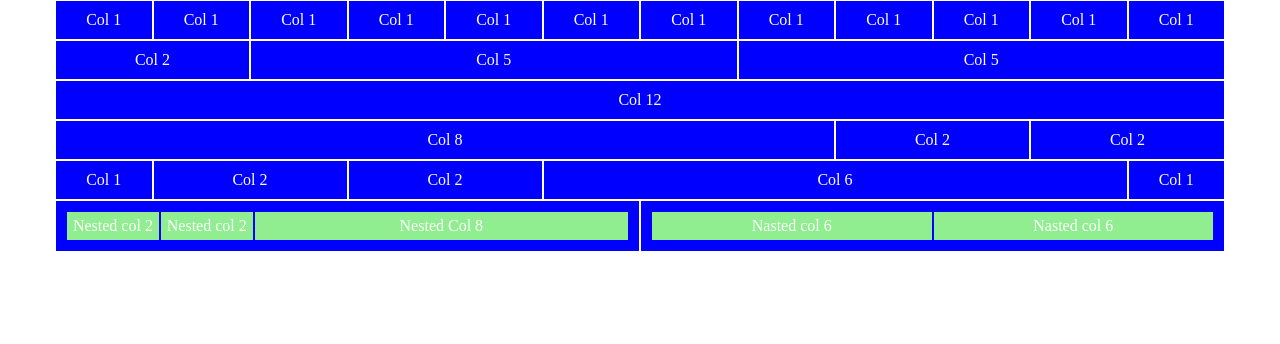
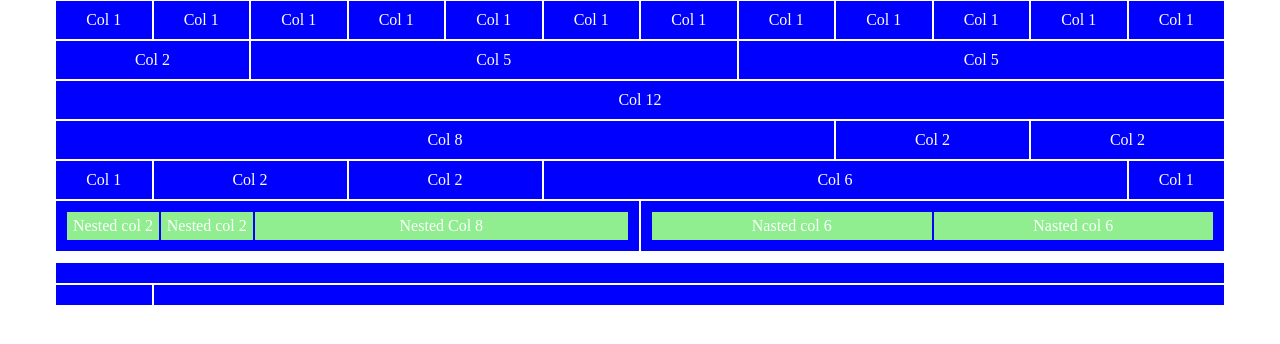
Before and after one commit to Angelo31294/html-css-12bool, a plain HTML site: page index.html in a window 1280 px wide. Drawn offline with Linux system fonts and the light colour scheme.

Commit message:
Agg. Row 7th & 8th

```diff
--- a/css/style.css
+++ b/css/style.css
@@ -1,2 +1,9 @@
 @import url(12bool.css);
 @import url(12bool-responsive.css);
+
+/* ------------
+    MARGIN
+------------ */
+.margin-bottom-10{
+    margin-bottom: .625rem;
+}
--- a/index.html
+++ b/index.html
@@ -8,7 +8,8 @@
         <link rel="stylesheet" href="css/style.css">
     </head>
     <body>
-        <div class="container">
+        <!-- Section 1 -->
+        <div class="container margin-bottom-10">
             <!-- 1st Row -->
             <div class="row">
                 <div class="col-1">
@@ -206,5 +207,29 @@
             </div>
             <!-- /6th Row -->
         </div>
+        <!-- /Section 1 -->
+
+        <!-- Section 2 -->
+        <div class="container margin-bottom-10">
+            <!-- 7th Row -->
+            <div class="row">
+                <div class="col-12">
+                    <div class="box"></div>
+                </div>
+            </div>
+            <!-- /7th Row -->
+
+            <!-- 8th Row -->
+            <div class="row">
+                <div class="col-1">
+                    <div class="box"></div>
+                </div>
+                <div class="col-11">
+                    <div class="box"></div>
+                </div>
+            </div>
+            <!-- /8th Row -->
+        </div>
+        <!-- /Section 2 -->
     </body>
 </html>
```
